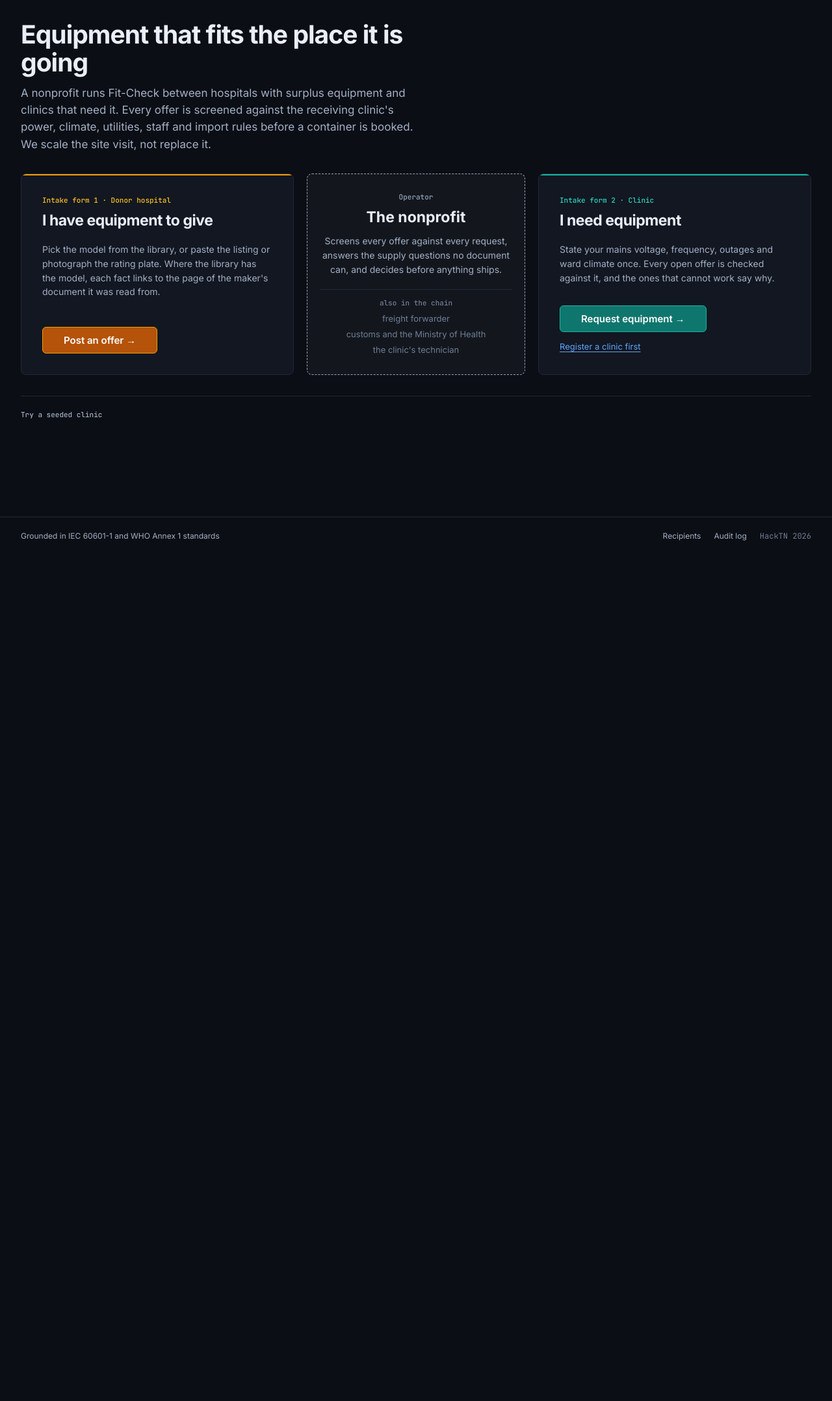
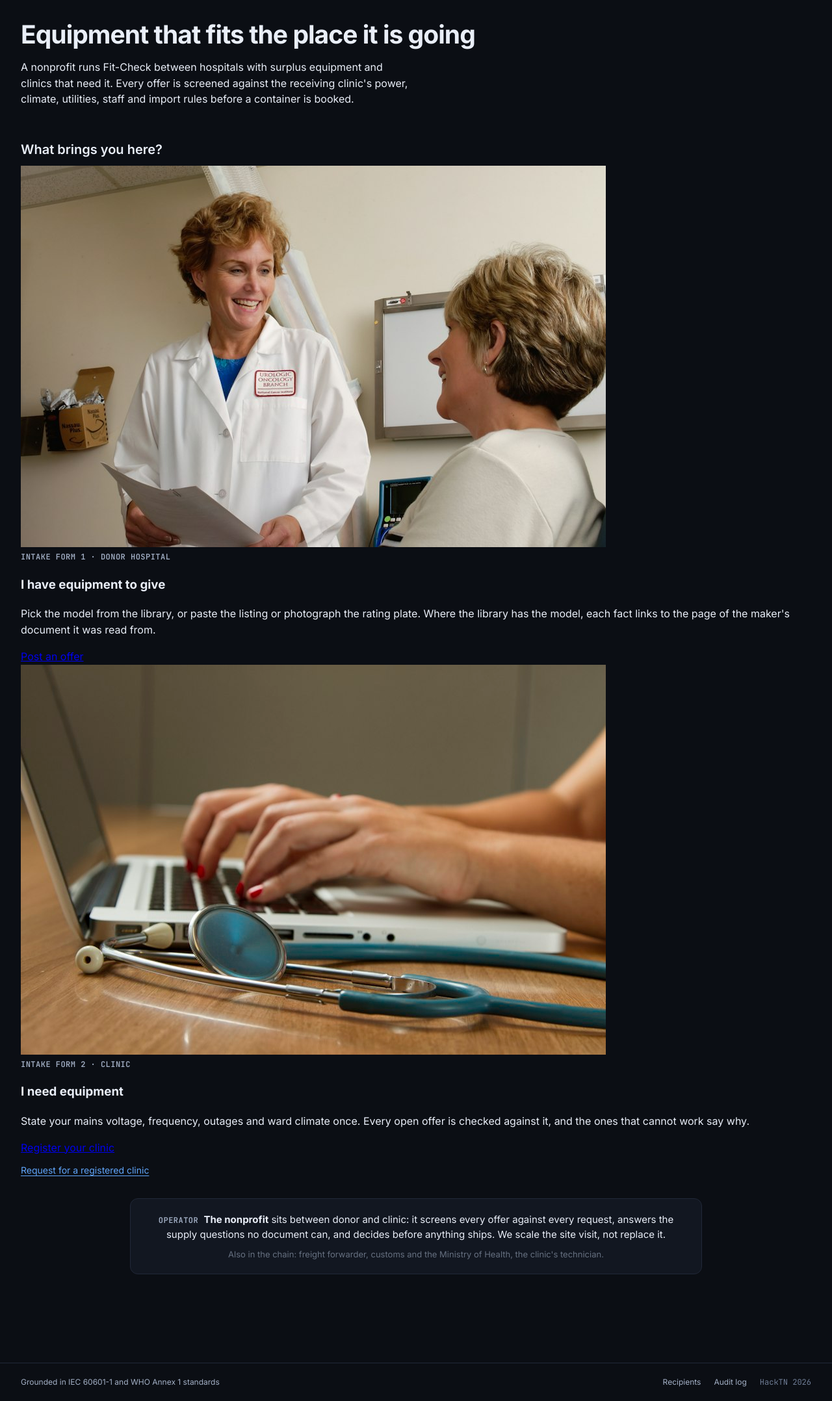
Before and after one commit to CodeManEthan/hacktn-fit-check, a FastAPI app: page / in a window 1280 px wide. Shown: the part 53-2209 px from the top of the page at 65% size. Before the commit the page ends 885 px from the top, so only its background shows below. Run offline with FastAPI, Linux system fonts and the light colour scheme.

Commit message:
ui: [B13] landing from upstream ce2bf2c, e94d756, 3bb4e93, our copy
Their centred hero, "What brings you here?" and two photographed cards,
with our sentences: the masthead line as the subhead, the donor card on
the library pick and cited facts, the clinic card to /clinic with a quiet
"Request for a registered clinic" link to /request, and a one-line
operator strip under the cards ("we scale the site visit, not replace
it", the middlemen in grey). The two Unsplash images are vendored under
app/web/static/img/; landing-only CSS is in landing.css. The seeded-clinic
strip, the fake network name and the dead footer links are gone, and
landing() no longer queries the clinics.

tests/test_b6_flow.py's landing test still expects the strip and the
operator between the cards; its replacement is listed in the B13 report.

Co-Authored-By: Claude Opus 5.5 <noreply@anthropic.com>
Claude-Session: https://claude.ai/code/session_01QaGhpKoFKj6GURVLW25kNf

```diff
--- a/app/web/marketplace_routes.py
+++ b/app/web/marketplace_routes.py
@@ -56,29 +56,12 @@ DEMO_CLINIC = "uganda-district"
 
 @router.get("/", response_class=HTMLResponse)
 def landing(request: Request) -> HTMLResponse:
-    """The landing workstation, with the seeded clinics as testbeds.
+    """The landing page (design §13): two doors and the operator between them.
 
-    The telemetry on each card is read from the stored profile rather than
-    written into the template, so a figure on the front page cannot drift away
-    from the figure the screening actually uses.
+    The seeded-clinic strip is gone, so the page needs no data; the role
+    cookie is read by base.html from the request.
     """
-    testbeds = [
-        {
-            "slug": f.slug,
-            "name": f.name,
-            "country": f.country,
-            "voltage": f.mains_voltage_v,
-            "frequency": f.mains_frequency_hz,
-            "outages": f.outages_per_week,
-            "temp": f.ambient_temp_max_c,
-        }
-        for f in repo.list_facilities()
-    ]
-    # The demo clinic leads the strip (§7.1); the rest keep their order.
-    testbeds.sort(key=lambda bed: bed["slug"] != DEMO_CLINIC)
-    return TEMPLATES.TemplateResponse(
-        request=request, name="landing.html", context={"testbeds": testbeds}
-    )
+    return TEMPLATES.TemplateResponse(request=request, name="landing.html", context={})
 
 
 # ---- role toggle (design §7.1) -----------------------------------------
--- /dev/null
+++ b/app/web/static/landing.css
@@ -0,0 +1,47 @@
+/* Landing-only rules ([B13], design §13). The shared lander-* classes
+   (hero, cards, CTA) live in style.css from upstream; this file adds only
+   what the upstream stylesheet lacks. Light theme; every colour reads on
+   white. */
+
+/* Our subhead is longer than upstream's one-liner. */
+.lander-hero > p { max-width: 60ch; }
+
+/* Small label above each card title and before the operator line. */
+.lander-kicker {
+  display: block;
+  font: 600 12px/1.4 var(--mono, ui-monospace, monospace);
+  letter-spacing: 0.04em;
+  text-transform: uppercase;
+  color: var(--etch, #5B6779);
+  margin: 0 0 var(--s2, 8px);
+}
+
+/* The quiet second link on the clinic card. */
+.lander-alt {
+  display: block;
+  margin-top: var(--s3, 12px);
+  font-size: 14px;
+  color: var(--accent-text, #1D4ED8);
+  text-decoration: underline;
+  text-underline-offset: 3px;
+}
+.lander-alt:hover { color: var(--accent-deep, #1D4ED8); }
+
+/* One-line operator strip under the cards ([F2]): the nonprofit between
+   donor and clinic, the middlemen in grey. */
+.lander-operator {
+  max-width: 880px;
+  margin: var(--s5, 32px) auto 0;
+  padding: var(--s4, 20px) var(--s5, 32px);
+  background: var(--face, #FFFFFF);
+  border: 1px solid var(--rule, #E5E7EB);
+  border-radius: 12px;
+  text-align: center;
+}
+.lander-operator p { margin: 0; font-size: 15px; line-height: 1.55; color: var(--ink, #0F172A); }
+.lander-operator .lander-kicker { display: inline; margin: 0 var(--s1, 4px) 0 0; }
+.lander-operator .lander-middlemen { margin-top: var(--s2, 8px); font-size: 13px; color: var(--faint, #667080); }
+
+@media (max-width: 760px) {
+  .lander-operator { padding: var(--s4, 20px); text-align: left; }
+}
--- a/app/web/templates/landing.html
+++ b/app/web/templates/landing.html
@@ -1,63 +1,64 @@
 {% extends "base.html" %}
 {% block title %}Fit-Check{% endblock %}
+{% block body_class %}lander{% endblock %}
+
+{# Layout from upstream ce2bf2c / e94d756 / 3bb4e93; copy, images and the
+   operator strip are ours (design §13, report F3). Neither base.html has a
+   head block, so landing.css is linked here in the body. #}
 {% block content %}
+<link rel="stylesheet" href="/static/landing.css">
 
-<section class="masthead">
+<section class="lander-hero">
   <h1>Equipment that fits the place it is going</h1>
-  <p class="sub">A nonprofit runs Fit-Check between hospitals with surplus equipment and
-     clinics that need it. Every offer is screened against the receiving clinic's power,
-     climate, utilities, staff and import rules before a container is booked. We scale the
-     site visit, not replace it.</p>
+  <p>A nonprofit runs Fit-Check between hospitals with surplus equipment and
+     clinics that need it. Every offer is screened against the receiving
+     clinic's power, climate, utilities, staff and import rules before a
+     container is booked.</p>
+  <span class="lander-rule" aria-hidden="true"></span>
+  <h2>What brings you here?</h2>
 </section>
 
-<div class="flow">
-  <section class="role role-donor">
-    <span class="role-rule" aria-hidden="true"></span>
-    <span class="role-kicker">Intake form 1 &middot; Donor hospital</span>
-    <h2 class="role-name">I have equipment to give</h2>
-    <p class="role-line">Pick the model from the library, or paste the listing or photograph
-       the rating plate. Where the library has the model, each fact links to the page of the
-       maker's document it was read from.</p>
-    <a class="go go-donor" href="/offer">Post an offer &rarr;</a>
-  </section>
+<div class="lander-roles">
+  <article class="lander-card">
+    <div class="lander-shot">
+      <img src="/static/img/landing-give.jpg"
+           alt="A clinician holding a sheet of paper talks with a patient"
+           loading="lazy" width="900" height="587">
+    </div>
+    <div class="lander-body">
+      <span class="lander-kicker">Intake form 1 &middot; Donor hospital</span>
+      <h3>I have equipment to give</h3>
+      <p>Pick the model from the library, or paste the listing or photograph
+         the rating plate. Where the library has the model, each fact links to
+         the page of the maker's document it was read from.</p>
+      <a class="lander-cta" href="/offer">Post an offer</a>
+    </div>
+  </article>
 
-  <section class="operator" aria-label="The operator">
-    <span class="role-kicker">Operator</span>
-    <h2 class="operator-name">The nonprofit</h2>
-    <p class="operator-line">Screens every offer against every request, answers the
-       supply questions no document can, and decides before anything ships.</p>
-    <ul class="middlemen" aria-label="Who else touches a donation">
-      <li>freight forwarder</li>
-      <li>customs and the Ministry of Health</li>
-      <li>the clinic's technician</li>
-    </ul>
-  </section>
-
-  <section class="role role-clinic">
-    <span class="role-rule" aria-hidden="true"></span>
-    <span class="role-kicker">Intake form 2 &middot; Clinic</span>
-    <h2 class="role-name">I need equipment</h2>
-    <p class="role-line">State your mains voltage, frequency, outages and ward climate once.
-       Every open offer is checked against it, and the ones that cannot work say why.</p>
-    <a class="go go-clinic" href="/request">Request equipment &rarr;</a>
-    <a class="link role-alt" href="/clinic">Register a clinic first</a>
-  </section>
+  <article class="lander-card">
+    <div class="lander-shot">
+      <img src="/static/img/landing-need.jpg"
+           alt="Hands typing on a laptop beside a stethoscope"
+           loading="lazy" width="900" height="600">
+    </div>
+    <div class="lander-body">
+      <span class="lander-kicker">Intake form 2 &middot; Clinic</span>
+      <h3>I need equipment</h3>
+      <p>State your mains voltage, frequency, outages and ward climate once.
+         Every open offer is checked against it, and the ones that cannot work
+         say why.</p>
+      <a class="lander-cta" href="/clinic">Register your clinic</a>
+      <a class="lander-alt" href="/request">Request for a registered clinic</a>
+    </div>
+  </article>
 </div>
 
-<section class="beds-strip">
-  <p class="beds-head">Try a seeded clinic</p>
-  <div class="beds-row">
-    {% for bed in testbeds %}
-    <a class="bed-chip" href="/request?facility={{ bed.slug }}">
-      <span class="chip-name">{{ bed.name }}</span>
-      <span class="chip-specs">
-        <b>{{ bed.voltage }}</b>V
-        <b>{{ bed.frequency }}</b>Hz
-        <b class="{{ 'is-hot' if bed.outages >= 3 }}">{{ bed.outages }}</b>/wk
-        <b class="{{ 'is-hot' if bed.temp >= 40 }}">{{ bed.temp }}</b>&deg;C
-      </span>
-    </a>
-    {% endfor %}
-  </div>
+<section class="lander-operator" aria-label="The operator">
+  <p><span class="lander-kicker">Operator</span> <b>The nonprofit</b> sits
+     between donor and clinic: it screens every offer against every request,
+     answers the supply questions no document can, and decides before anything
+     ships. We scale the site visit, not replace it.</p>
+  <p class="lander-middlemen">Also in the chain: freight forwarder, customs and
+     the Ministry of Health, the clinic's technician.</p>
 </section>
 {% endblock %}
```
Also changed, not shown: tests/test_b13_landing.py (added, +63 -0 lines), app/web/static/img/landing-give.jpg (added), app/web/static/img/landing-need.jpg (added).
